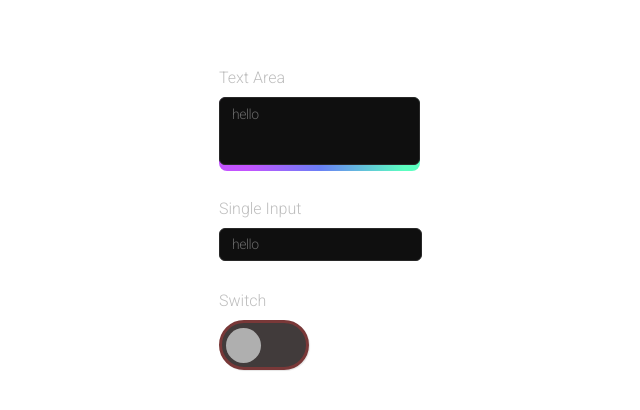
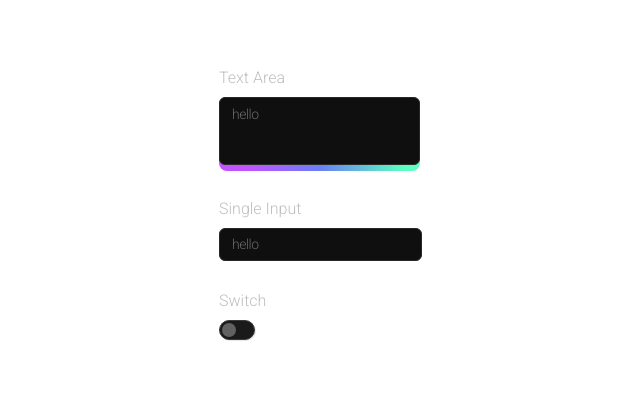
Before and after one commit to J2J-App/frontend, a Next.js app: page /components in a window 1280 px wide. Shown: the top 410 px of the page, without its empty margins (41-681 px from the left). Built offline with nearby package versions, Linux system fonts and the light colour scheme.

Commit message:
switches behenchod

```diff
--- a/src/app/components/page.tsx
+++ b/src/app/components/page.tsx
@@ -3,7 +3,7 @@ import "./styles.css"
 
 import TextArea from '@/components/Inputs/TextArea/textarea.tsx';
 import SingleInput from '@/components/Inputs/SingleInput/single-Input.tsx';
-import Switch from '@/components/Switch/switch.js';
+import Switch from '@/components/Switch/switch.tsx';
 
 
 export default function Components() {
--- a/src/app/globals.css
+++ b/src/app/globals.css
@@ -2,6 +2,10 @@
   --background: #ffffff;
   --foreground: #171717;
 }
+* {
+  box-sizing: border-box;
+}
+
 
 @media (prefers-color-scheme: dark) {
   :root {
--- a/src/components/Switch/Switch.module.css
+++ b/src/components/Switch/Switch.module.css
@@ -1,8 +1,8 @@
 .switch{
   position: relative;
   display: block;
-  width: 90px;
-  height: 50px;
+  width: 36px;
+  height: 20px;
   margin-bottom: 30px;
 }
 
@@ -13,50 +13,73 @@
   left: 0;
   right: 0;
   bottom: 0;
-  background: rgb(65, 59, 59);
+  background : rgba(26, 26, 26, 1);
+  border-style : Solid;
+  border-color : #3B3B3B;
+  border-width : 1px;
   transition: .5s;
-  border: 3px solid rgb(121, 56, 56);
-  border-radius: 35px;
+  border-radius: 10vmax;
   box-shadow: 1px 1px 1px rgba(0,0,0,0.1);
 }
 
 .slider:before{
   position: absolute;
   content: "";
-  top: 5px;
-  background-color: rgba(175,175,175);
-  transition: 0.5s;
-  margin-left: 4px;
-}
-
-.switch input {display: none;}
-
-.slider:before{
-  width: 35px;
-  height: 35px;
+  top: 2px;
+  left: 2px;
+  background-color: #616161;
+  background-image: linear-gradient(60deg, rgba(195, 84, 255, 1) 14.93%, rgba(106, 127, 246, 1) 50%, rgba(92, 255, 192, 1) 92.16%);
+  background-position-x: 20px;
+  background-repeat: no-repeat;
+  transition: transform 0.5s cubic-bezier(0.87, 0, 0.13, 1),
+  background-position-x 0.5s cubic-bezier(0.87, 0, 0.13, 1) .1s,
+  background-color 0.3s ease .2s;
+  width: 14px;
+  height: 14px;
   border-radius: 50px;
 }
 
-input:checked + .slider:before{
-  transform: translateX(42px);
-  background : linear-gradient(90deg, rgba(195, 84, 255, 1) 14.93%, rgba(106, 127, 246, 1) 50%, rgba(92, 255, 192, 1) 92.16%);
+.switch .checked {display: none;}
+
+.switch:hover .slider {
+  background : rgb(47, 47, 47);
+  border-style : Solid;
+  border-color : rgba(69, 69, 69, 1);
+  border-width : 1px;
+}
+
+.switch:active .slider {
+  background : rgb(14, 14, 14);
+  border-style : Solid;
+  border-color : rgba(69, 69, 69, 1);
+  border-width : 1px;
+}
+
+.checked:checked + .slider:before{
+  transform: translateX(16px);
+  background-color: rgba(195, 84, 255, 1);
+  background-position-x: 0;
+  transition: transform 0.5s cubic-bezier(0.87, 0, 0.13, 1),
+  background-position-x 0.5s cubic-bezier(0.87, 0, 0.13, 1) .2s,
+  background-color 0.3s ease .5s;
 }
 
 .slider:after{
   position: absolute;
   content: "";
-  top: 2.5px;
-  margin-left: 48px;
-  width: 41px;
-  height: 41px;
+  top: 0;
+  pointer-events: none;
+  left: 16px;
+  width: 18px;
+  height: 18px;
   border-radius: 50px;
   opacity: 0;
-  background : linear-gradient(90deg, rgba(195, 84, 255, 1) 14.93%, rgba(106, 127, 246, 1) 50%, rgba(92, 255, 192, 1) 92.16%);
-  filter: blur(20px);
+  background : linear-gradient(60deg, rgba(195, 84, 255, 1) 14.93%, rgba(106, 127, 246, 1) 50%, rgba(92, 255, 192, 1) 92.16%);
+  filter: blur(6px);
   transition: opacity 0.5s ease 0ms;
 }
 
-input:checked + .slider:after{
+.checked:checked + .slider:after{
   transition-delay: 150ms;
   opacity: 1;
 }
--- a/src/components/Switch/switch.js
+++ b/src/components/Switch/switch.tsx
@@ -1,13 +1,12 @@
-"use client"
-import { useState } from 'react';
 import styles from './Switch.module.css';
 
-export default function Switch(){
-
+export default function Switch({checked=false}: {
+    checked?: boolean;
+}){
   return (
     <div>
         <label className={`${styles.switch}`}>
-            <input className={`${styles.checked}`} type='checkbox'/>
+            <input className={`${styles.checked}`} defaultChecked={checked} type='checkbox'/>
             <span className={`${styles.slider} ${styles.round}`}></span>
         </label>
     </div>
```
